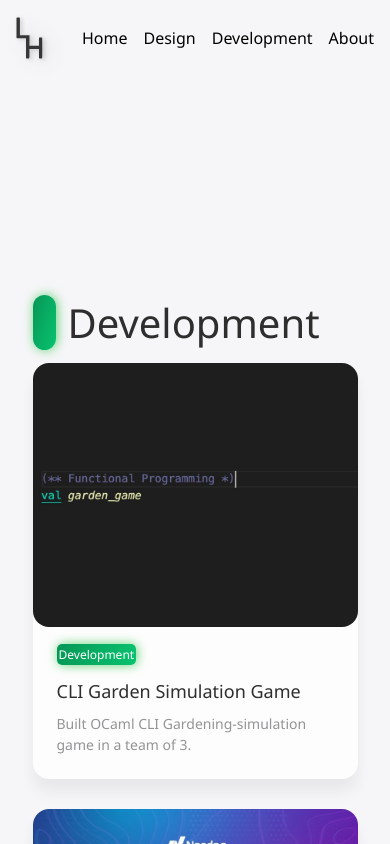
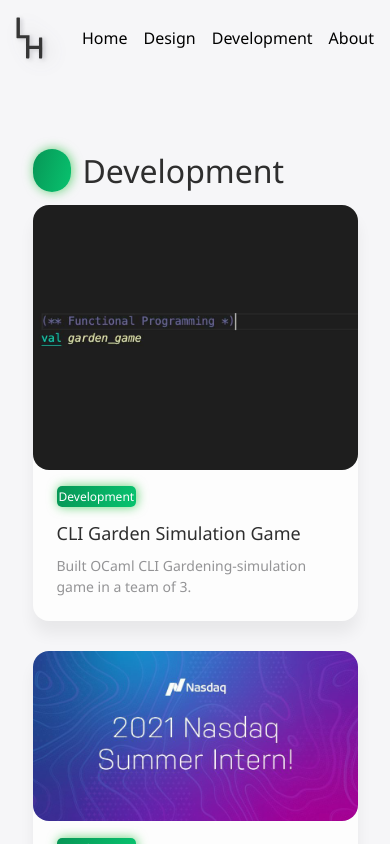
Before and after one commit to laurenharpole/portfolio, a React (Create React App) app in the folder portfolio/: page /dev in a window 390 px wide. Shown: the top 844 px of the page. Built offline with nearby package versions, Linux system fonts and the light colour scheme.

Commit message:
fix mobile styling

```diff
--- a/portfolio/src/App.js
+++ b/portfolio/src/App.js
@@ -42,12 +42,12 @@ function App() {
         */}
         <div className="nav-links">
           <Router>
-            <Link to="/"><p>Home </p></Link>
+            <Link to="/portfolio"><p>Home </p></Link>
             <Link to="/design"><p>Design</p></Link>
             <Link to="/dev"><p>Development</p></Link>
             <Link to="/about"><p>About</p></Link>
             <Routes>
-              <Route exact path="/" element={<Home />}>
+              <Route exact path="/portfolio" element={<Home />}>
 
               </Route>
               <Route exact path="/dev" element={<Dev />}>
--- a/portfolio/src/MasonryDesign.js
+++ b/portfolio/src/MasonryDesign.js
@@ -15,7 +15,7 @@ function MasonryDesign() {
   return (
 
     <div className="MasonryDesign">
-      <div class="title-div">
+      <div class="title-div-work">
       {/* <p className="span-pos"><span className="Design">○</span></p> */}
         <h1 className="title"><span className="Design-Marker"></span> Design </h1>
       </div>
--- a/portfolio/src/MasonryDev.js
+++ b/portfolio/src/MasonryDev.js
@@ -13,7 +13,7 @@ function MasonryDev() {
 
   return (
     <div className="MasonryDev">
-      <div class="title-div">
+      <div class="title-div-work">
         <h1 className="title"><span className="Dev-Marker"></span> Development</h1>
       </div>
 
--- a/portfolio/src/styles/masonry.css
+++ b/portfolio/src/styles/masonry.css
@@ -85,6 +85,12 @@ h1.title {
   padding-top: 120px;
 }
 
+.title-div-work {
+  width: 700px;
+  margin: 0 auto;
+  text-align: left;
+  padding-top: 70px;
+}
 img.emoji-title{
   width:30px;
   margin-bottom:-3px;
@@ -299,14 +305,23 @@ a.read-more {
   .title-div {
     width: 450px;
     margin: 0 auto;
-    margin-top: 80px;
+    margin-top: 30px;
   }
+
+  .title-div-work {
+    width: 450px;
+    margin: 0 auto;
+    margin-top: 30px;
+    padding-top: 20px;;
+  }
+
+
 }
 @media screen and (max-width: 637px) and (min-width: 410px) {
 
   h1.title {
     text-shadow: none;
-    font-size: 45px;
+    font-size: 32px;
   }
 
   /* styling for the card container */
@@ -318,7 +333,14 @@ a.read-more {
   .title-div {
     width: 360px;
     margin: 0 auto;
-    margin-top: 80px;
+    margin-top: 0px;
+  }
+
+  .title-div-work {
+    width: 360px;
+    margin: 0 auto;
+    margin-top: 0px;
+    padding-top: 20px;
   }
 
   .hello-statement h1{
@@ -335,6 +357,25 @@ a.read-more {
     /* line-height: 1.65; */
   }
 
+  /* label styling */
+  span.Design-Marker {
+    border-radius: 55px;
+    padding-left: 38px;
+    color: var(--white);
+    background: linear-gradient(107deg, #ff5c5f 0%, #ff9d42 100%);
+    box-shadow: 1px 0px 11px rgb(255, 101, 99, 0.6);
+    margin-right:12px;
+  }
+
+  /* label styling */
+  span.Dev-Marker {
+    border-radius: 55px;
+    padding-left: 38px;
+    color: var(--white);
+    background: linear-gradient(107deg, rgb(7, 150, 86, 1) 0%, rgb(8, 195, 111) 100%);
+    box-shadow: 1px 0px 11px rgb(1, 185, 31, 0.6);
+    margin-right:12px;
+  }
   /* .title-div-design {
     padding-top: 35%;
   } */
@@ -345,15 +386,41 @@ a.read-more {
 
   h1.title {
     text-shadow: none;
-    font-size: 40px;
+    font-size: 32px;
+  }
+
+  /* label styling */
+  span.Design-Marker {
+    border-radius: 55px;
+    padding-left: 38px;
+    color: var(--white);
+    background: linear-gradient(107deg, #ff5c5f 0%, #ff9d42 100%);
+    box-shadow: 1px 0px 11px rgb(255, 101, 99, 0.6);
+    margin-right:12px;
+  }
+
+  /* label styling */
+  span.Dev-Marker {
+    border-radius: 55px;
+    padding-left: 38px;
+    color: var(--white);
+    background: linear-gradient(107deg, rgb(7, 150, 86, 1) 0%, rgb(8, 195, 111) 100%);
+    box-shadow: 1px 0px 11px rgb(1, 185, 31, 0.6);
+    margin-right:12px;
   }
 
   .title-div {
     width: 325px;
     margin: 0 auto;
-    margin-top: 80px;
+    margin-top: 0px;
   }
 
+  .title-div-work {
+    width: 325px;
+    margin: 0 auto;
+    margin-top: 0px;
+    padding-top:20px;
+  }
 
   /* styling for the card container */
   .card_container {
@@ -413,6 +480,13 @@ a.read-more {
     margin: 0 auto;
   }
 
+  .title-div-work {
+    width: 280px;
+    /* margin-top: 80px; */
+    margin: 0 auto;
+    padding-top:20px;
+  }
+
   /* styling for the card container */
   .card_container {
     columns: 1;
```
